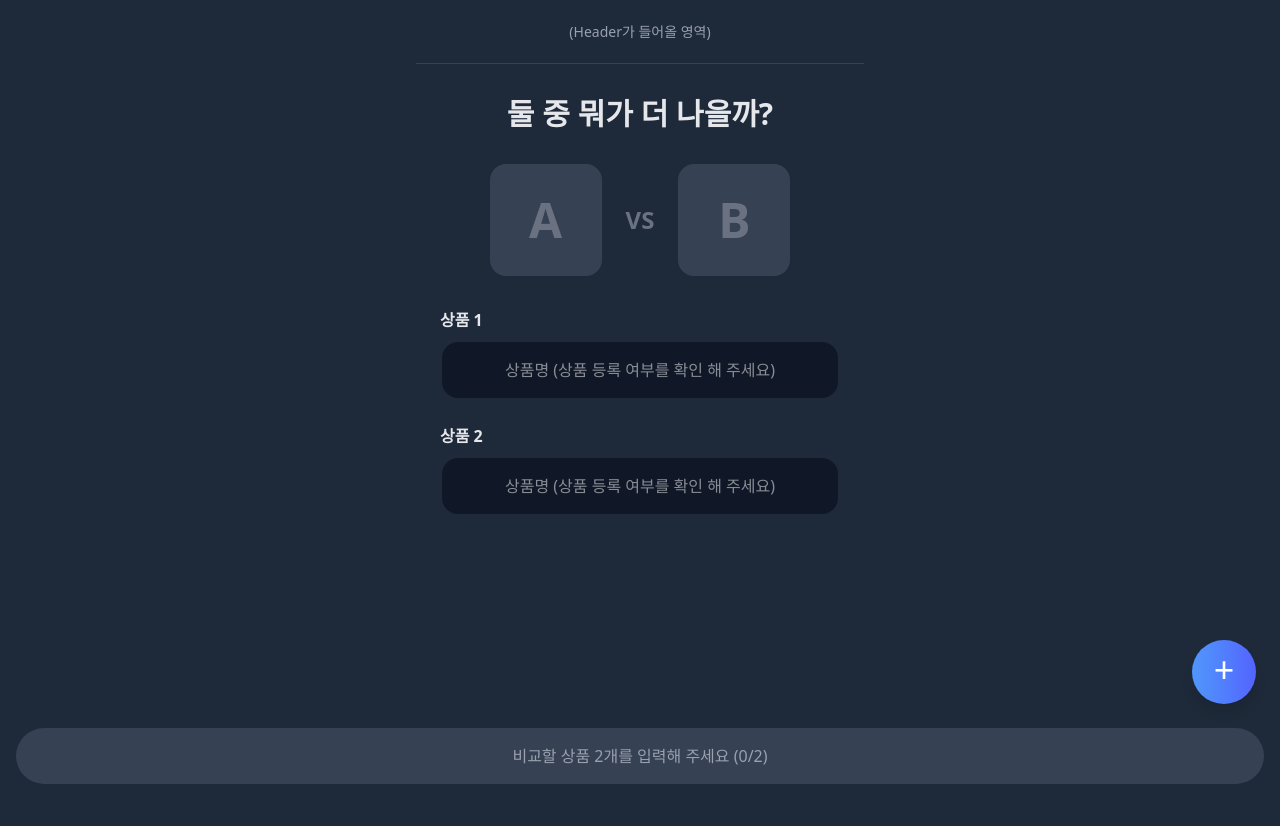
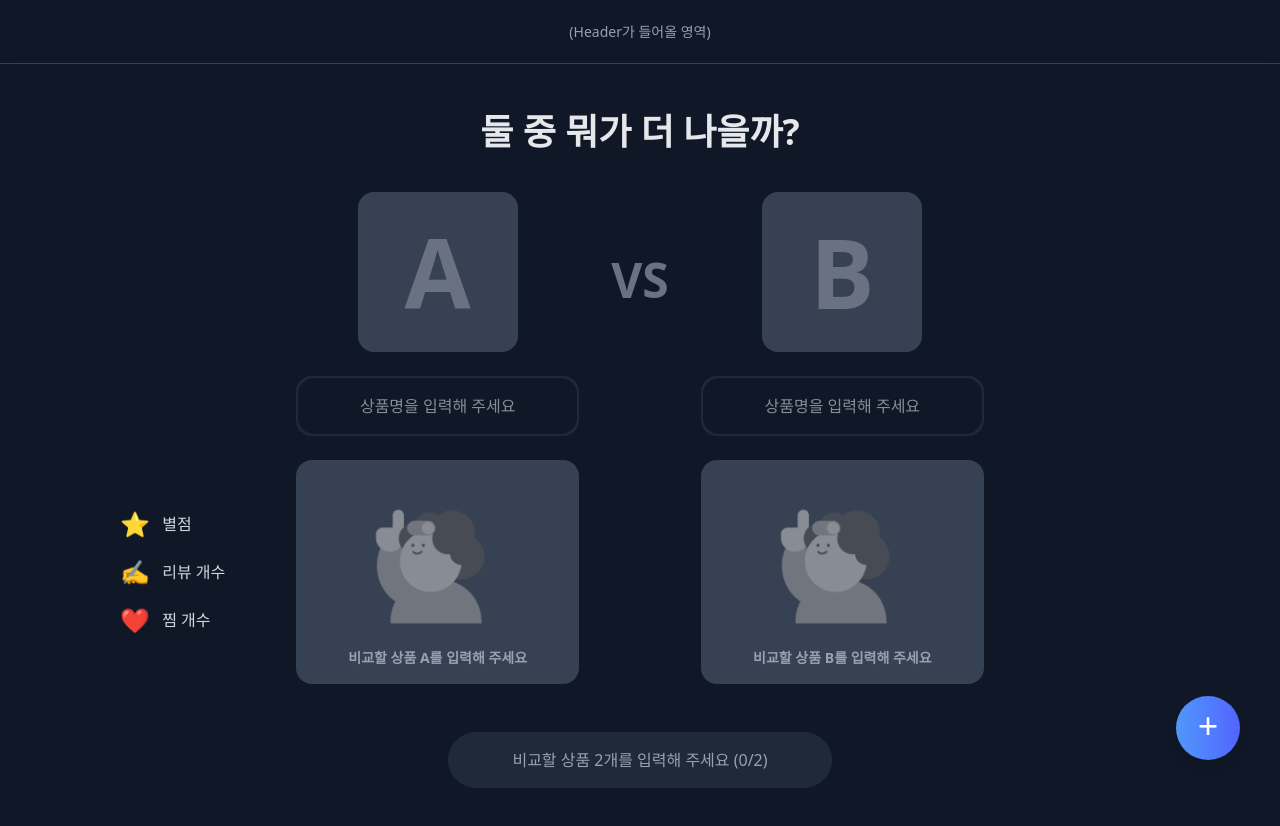
Before and after one commit to finalproj-team5/mogazoa, a Next.js app: page /compare in a window 1280 px wide. Shown: the top 826 px of the page. Before the commit the page ends 800 px from the top, so only its background shows below. Built offline with nearby package versions, Linux system fonts and the light colour scheme.

Commit message:
[정수민]feat: 비교 페이지 사이즈별 UI완료

```diff
--- /dev/null
+++ b/src/app/compare/components/DesktopView.tsx
@@ -0,0 +1,91 @@
+import React from 'react';
+import Image from 'next/image';
+import characterIcon from '@/assets/images/character.png';
+
+// --- 데스크탑 뷰에서 사용하는 하위 컴포넌트들 ---
+
+interface ProductResultCardProps {
+  label: string;
+}
+
+function ProductResultCard({ label }: ProductResultCardProps) {
+  return (
+    <div className='w-full h-56 bg-gray-700 rounded-2xl p-4 flex flex-col items-center justify-center text-center'>
+      <div className='flex-grow w-full flex items-center justify-center relative'>
+        <Image
+          src={characterIcon}
+          alt='캐릭터 아이콘'
+          fill
+          style={{ objectFit: 'contain', padding: '1rem' }}
+        />
+      </div>
+      <p className='font-semibold text-gray-400 text-sm mt-2'>{label}</p>
+    </div>
+  );
+}
+
+interface ResultBoxProps {
+  icon: string;
+  text: string;
+}
+
+function ResultBox({ icon, text }: ResultBoxProps) {
+  return (
+    <div className='flex items-center gap-3 text-gray-300'>
+      <span className='text-2xl'>{icon}</span>
+      <span className='font-medium'>{text}</span>
+    </div>
+  );
+}
+
+interface ProductSectionProps {
+  productName: string;
+  imageLabel: string;
+}
+
+function ProductSection({ productName, imageLabel }: ProductSectionProps) {
+  return (
+    <div className='flex flex-col items-center gap-6'>
+      <div className='w-40 h-40 bg-gray-700 rounded-2xl flex items-center justify-center'>
+        <span className='text-8xl font-bold text-gray-500'>{productName}</span>
+      </div>
+      <div className='w-full rounded-2xl p-0.5 bg-gray-800 focus-within:bg-gradient-to-r focus-within:from-[#5097FA] focus-within:to-[#5363FF]'>
+        <input
+          type='text'
+          placeholder='상품명을 입력해 주세요'
+          className='w-full py-4 px-6 text-center rounded-2xl bg-gray-900 text-white focus:outline-none'
+        />
+      </div>
+      <ProductResultCard label={imageLabel} />
+    </div>
+  );
+}
+
+// DesktopView: 웹(데스크탑) 전용 UI
+export default function DesktopView() {
+  return (
+    <div className='hidden lg:flex justify-center items-end gap-x-12'>
+      {/* Column 1: 결과 사이드바 */}
+      <div className='w-32 flex flex-col items-start gap-4 pb-12'>
+        <ResultBox icon='⭐' text='별점' />
+        <ResultBox icon='✍️' text='리뷰 개수' />
+        <ResultBox icon='❤' text='찜 개수' />
+      </div>
+
+      {/* Column 2: 중앙 비교 콘텐츠 (A, VS, B) */}
+      <div className='grid grid-cols-[1fr_auto_1fr] items-start gap-x-8'>
+        <ProductSection productName='A' imageLabel='비교할 상품 A를 입력해 주세요' />
+
+        <div className='pt-16'>
+          <span className='text-5xl font-semibold text-gray-500'>VS</span>
+        </div>
+
+        <ProductSection productName='B' imageLabel='비교할 상품 B를 입력해 주세요' />
+      </div>
+
+      {/* Column 3: 보이지 않는 공간(Spacer) */}
+      {/* 이를 통해 가운데 정렬되도록 합니다. */}
+      <div className='w-32'></div>
+    </div>
+  );
+}
--- /dev/null
+++ b/src/app/compare/components/MobileView.tsx
@@ -0,0 +1,39 @@
+import React from 'react';
+
+export default function MobileView() {
+  return (
+    <div className='md:hidden'>
+      <div className='flex items-center justify-center gap-12 my-8'>
+        <div className='w-28 h-28 bg-gray-700 rounded-2xl flex items-center justify-center'>
+          <span className='text-5xl font-bold text-gray-500'>A</span>
+        </div>
+        <span className='text-2xl font-semibold text-gray-500'>VS</span>
+        <div className='w-28 h-28 bg-gray-700 rounded-2xl flex items-center justify-center'>
+          <span className='text-5xl font-bold text-gray-500'>B</span>
+        </div>
+      </div>
+      <div className='px-2 space-y-6'>
+        <div>
+          <label className='block mb-2 font-semibold text-gray-200'>상품 1</label>
+          <div className='rounded-2xl p-0.5 bg-gray-800 focus-within:bg-gradient-to-r focus-within:from-[#5097FA] focus-within:to-[#5363FF]'>
+            <input
+              type='text'
+              placeholder='상품명을 입력해주세요'
+              className='w-full p-4 text-center rounded-2xl bg-gray-900 text-white focus:outline-none'
+            />
+          </div>
+        </div>
+        <div>
+          <label className='block mb-2 font-semibold text-gray-200'>상품 2</label>
+          <div className='rounded-2xl p-0.5 bg-gray-800 focus-within:bg-gradient-to-r focus-within:from-[#5097FA] focus-within:to-[#5363FF]'>
+            <input
+              type='text'
+              placeholder='상품명을 입력해주세요'
+              className='w-full p-4 text-center rounded-2xl bg-gray-900 text-white focus:outline-none'
+            />
+          </div>
+        </div>
+      </div>
+    </div>
+  );
+}
--- /dev/null
+++ b/src/app/compare/components/TabletView.tsx
@@ -0,0 +1,80 @@
+import React from 'react';
+import Image from 'next/image';
+import characterIcon from '@/assets/images/character.png';
+
+// --- 태블릿 뷰에서 사용하는 하위 컴포넌트들 ---
+
+interface ProductResultCardProps {
+  label: string;
+}
+
+function ProductResultCard({ label }: ProductResultCardProps) {
+  return (
+    <div className='w-full h-56 bg-gray-700 rounded-2xl p-4 flex flex-col items-center justify-center text-center'>
+      <div className='flex-grow w-full flex items-center justify-center relative'>
+        <Image
+          src={characterIcon}
+          alt='캐릭터 아이콘'
+          fill
+          style={{ objectFit: 'contain', padding: '1rem' }}
+        />
+      </div>
+      <p className='font-semibold text-gray-400 text-sm mt-2'>{label}</p>
+    </div>
+  );
+}
+
+interface ResultBoxProps {
+  icon: string;
+  text: string;
+}
+
+function ResultBox({ icon, text }: ResultBoxProps) {
+  return (
+    <div className='flex items-center gap-3 text-gray-300'>
+      <span className='text-2xl'>{icon}</span>
+      <span className='font-medium'>{text}</span>
+    </div>
+  );
+}
+
+interface ProductSectionProps {
+  productName: string;
+  imageLabel: string;
+}
+
+function ProductSection({ productName, imageLabel }: ProductSectionProps) {
+  return (
+    <div className='flex flex-col items-center gap-6'>
+      <div className='w-40 h-40 bg-gray-700 rounded-2xl flex items-center justify-center'>
+        <span className='text-8xl font-bold text-gray-500'>{productName}</span>
+      </div>
+      <div className='w-full rounded-2xl p-0.5 bg-gray-800 focus-within:bg-gradient-to-r focus-within:from-[#5097FA] focus-within:to-[#5363FF]'>
+        <input
+          type='text'
+          placeholder='상품명을 입력해 주세요'
+          className='w-full py-4 px-6 text-center rounded-2xl bg-gray-900 text-white focus:outline-none'
+        />
+      </div>
+      <ProductResultCard label={imageLabel} />
+    </div>
+  );
+}
+
+// 태블릿 전용 UI (중간 크기 화면에서 보입니다)
+export default function TabletView() {
+  return (
+    <div className='hidden md:grid lg:hidden grid-cols-[1fr_auto_1fr] gap-x-12 items-start'>
+      <ProductSection productName='A' imageLabel='비교할 상품 A를 입력해 주세요' />
+      <div className='flex flex-col justify-between items-center h-full pt-16 pb-8'>
+        <span className='text-5xl font-semibold text-gray-500'>VS</span>
+        <div className='flex flex-col items-start gap-4'>
+          <ResultBox icon='⭐' text='별점' />
+          <ResultBox icon='✍️' text='리뷰 개수' />
+          <ResultBox icon='❤' text='찜 개수' />
+        </div>
+      </div>
+      <ProductSection productName='B' imageLabel='비교할 상품 B를 입력해 주세요' />
+    </div>
+  );
+}
--- a/src/app/compare/page.tsx
+++ b/src/app/compare/page.tsx
@@ -1,79 +1,40 @@
 import React from 'react';
+import MobileView from './components/MobileView';
+import TabletView from './components/TabletView';
+import DesktopView from './components/DesktopView';
 
-function ComparisonSelector() {
+// --- 최종 페이지 컴포넌트 ---
+export default function ComparisonPage() {
   return (
-    <div className='flex items-center justify-center gap-6 my-8'>
-      <div className='w-28 h-28 bg-gray-700 rounded-2xl flex items-center justify-center'>
-        <span className='text-5xl font-bold text-gray-500'>A</span>
-      </div>
-      <span className='text-2xl font-semibold text-gray-500'>VS</span>
-      <div className='w-28 h-28 bg-gray-700 rounded-2xl flex items-center justify-center'>
-        <span className='text-5xl font-bold text-gray-500'>B</span>
-      </div>
+    <div className='w-full min-h-screen font-sans bg-gray-900 text-white'>
+      {/* --- 헤더 --- */}
+      <header className='h-16 w-full sticky top-0 bg-gray-900/80 backdrop-blur-sm border-b border-gray-700 flex items-center justify-center text-sm text-gray-400 z-10'>
+        (Header가 들어올 영역)
+      </header>
+
+      {/* --- 메인 콘텐츠 --- */}
+      <main className='w-full max-w-md md:max-w-5xl lg:max-w-7xl mx-auto pt-12 pb-40 px-4'>
+        <h1 className='text-3xl md:text-4xl font-bold text-center text-gray-200 mb-10'>
+          둘 중 뭐가 더 나을까?
+        </h1>
+
+        {/* --- 화면 크기별 뷰 렌더링 --- */}
+        <MobileView />
+        <TabletView />
+        <DesktopView />
+
+        {/* --- 하단 상태 바 --- */}
+        <div className='mt-12'>
+          <div className='max-w-sm mx-auto text-center text-gray-400 bg-gray-800 rounded-full py-4'>
+            비교할 상품 2개를 입력해 주세요 (0/2)
+          </div>
+        </div>
+      </main>
+
+      {/* --- 플로팅 액션 버튼 --- */}
+      <button className='fixed bottom-10 right-10 w-16 h-16 bg-gradient-to-r from-[#5097FA] to-[#5363FF] rounded-full flex items-center justify-center text-white text-4xl shadow-lg transition hover:brightness-95 active:scale-95 cursor-pointer'>
+        <span className='relative bottom-0.5'>+</span>
+      </button>
     </div>
   );
 }
-
-function InputSection() {
-  return (
-    <div className='px-2 space-y-6'>
-      <div>
-        <label className='block mb-2 font-semibold text-gray-200'>상품 1</label>
-        <div className='rounded-2xl p-0.5 bg-dark-bg focus-within:bg-gradient-to-r focus-within:from-[#5097FA] focus-within:to-[#5363FF]'>
-          <input
-            type='text'
-            placeholder='상품명 (상품 등록 여부를 확인 해 주세요)'
-            className='w-full p-4 text-center rounded-2xl bg-gray-900 text-white focus:outline-none'
-          />
-        </div>
-      </div>
-      <div>
-        <label className='block mb-2 font-semibold text-gray-200'>상품 2</label>
-        <div className='rounded-2xl p-0.5 bg-dark-bg focus-within:bg-gradient-to-r focus-within:from-[#5097FA] focus-within:to-[#5363FF]'>
-          <input
-            type='text'
-            placeholder='상품명 (상품 등록 여부를 확인 해 주세요)'
-            className='w-full p-4 text-center rounded-2xl bg-gray-900 text-white focus:outline-none'
-          />
-        </div>
-      </div>
-    </div>
-  );
-}
-
-function FloatingActionButton() {
-  return (
-    <button className='fixed bottom-24 right-6 w-16 h-16 bg-gradient-to-r from-[#5097FA] to-[#5363FF] rounded-full flex items-center justify-center text-white text-4xl shadow-lg transition hover:brightness-80 cursor-pointer'>
-      <span className='relative bottom-0.5'>+</span>
-    </button>
-  );
-}
-
-function BottomStatusBar() {
-  return (
-    <div className='fixed bottom-0 left-0 right-0 p-4 bg-transparent'>
-      <div className='w-full text-center text-gray-400 bg-gray-700 rounded-full py-4'>
-        비교할 상품 2개를 입력해 주세요 (0/2)
-      </div>
-    </div>
-  );
-}
-
-export default function ComparisonPage() {
-  return (
-    <div className='w-full max-w-md mx-auto min-h-screen relative font-sans'>
-      <div className='h-16 w-full sticky top-0 bg-dark-bg border-b border-gray-700 flex items-center justify-center text-sm text-gray-400'>
-        (Header가 들어올 영역)
-      </div>
-
-      <main className='pt-8 px-4 pb-40'>
-        <h1 className='text-3xl font-bold text-center text-gray-200'>둘 중 뭐가 더 나을까?</h1>
-        <ComparisonSelector />
-        <InputSection />
-      </main>
-
-      <FloatingActionButton />
-      <BottomStatusBar />
-    </div>
-  );
-}
--- a/src/app/layout.tsx
+++ b/src/app/layout.tsx
@@ -7,7 +7,7 @@ export default function RootLayout({
 }>) {
   return (
     <html lang='ko'>
-      <body className='max-w-md mx-auto bg-gray-800'>{children}</body>
+      <body className='bg-gray-800'>{children}</body>
     </html>
   );
 }
```
